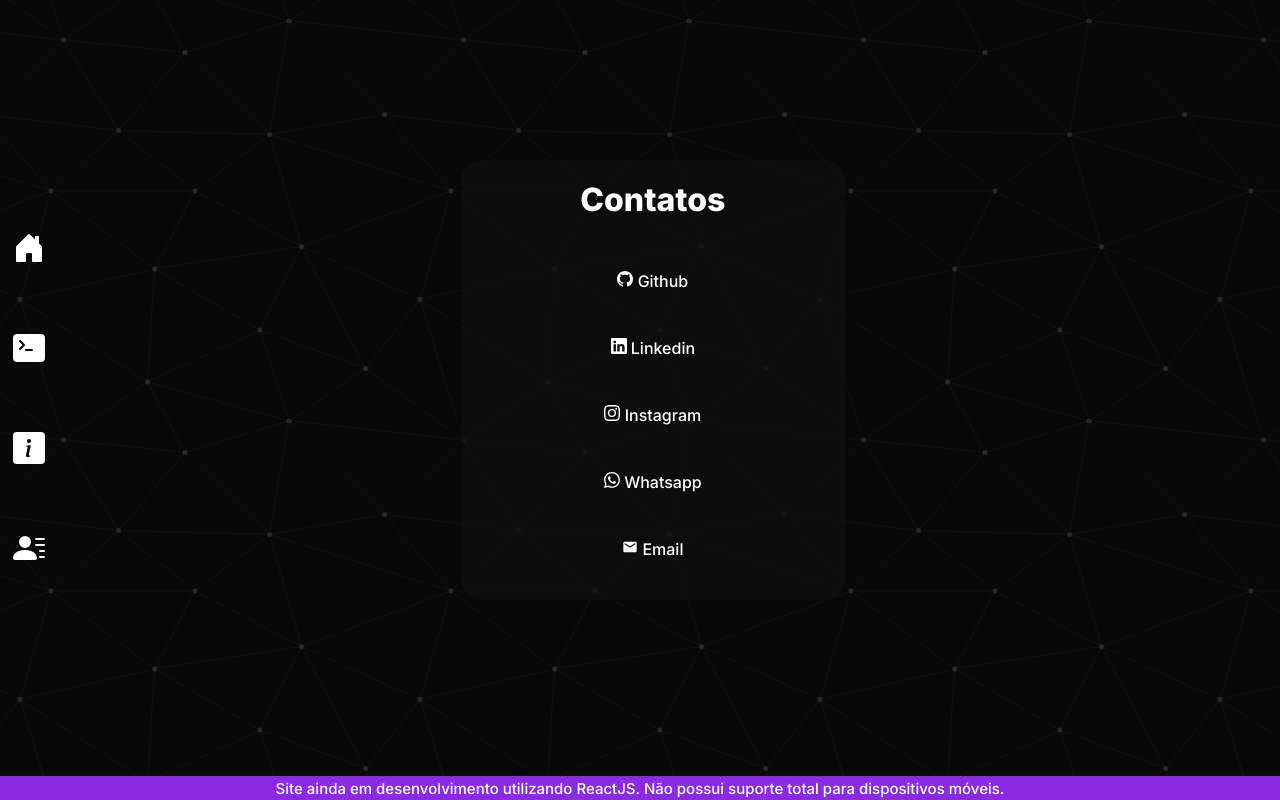
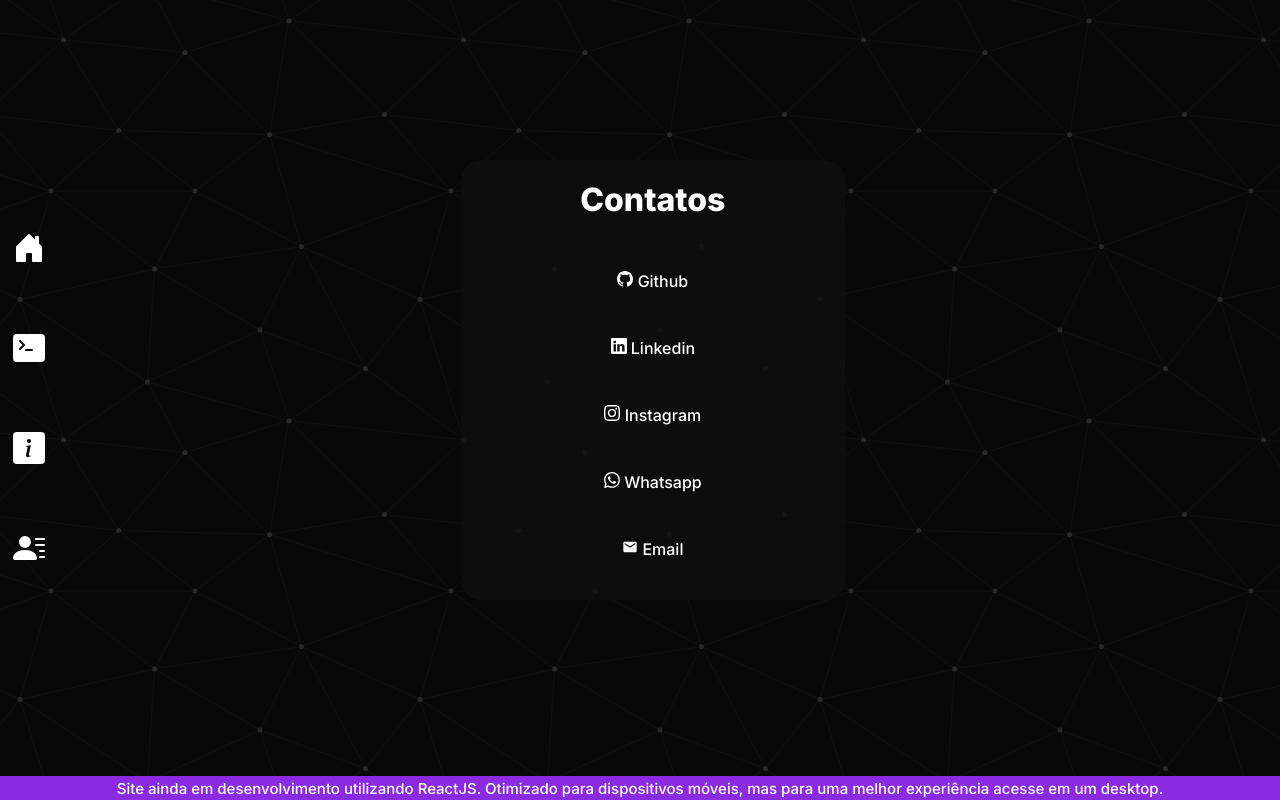
Before and after one commit to CarlosNayan/portifolio, a React (Vite) app: page /contatos in a window 1280 px wide. Built offline with nearby package versions, Linux system fonts and the light colour scheme.

Commit message:
atualizado componente do footer

```diff
--- a/src/components/footer/Footer.tsx
+++ b/src/components/footer/Footer.tsx
@@ -3,7 +3,7 @@ import './footer.css'
 export function Footer () {
     return(
         <div className="footer">
-            <p className="footertext">Site ainda em desenvolvimento utilizando ReactJS. Não possui suporte total para dispositivos móveis.</p>
+            <p className="footertext">Site ainda em desenvolvimento utilizando ReactJS. Otimizado para dispositivos móveis, mas para uma melhor experiência acesse em um desktop.</p>
         </div>
     )
 }
```
